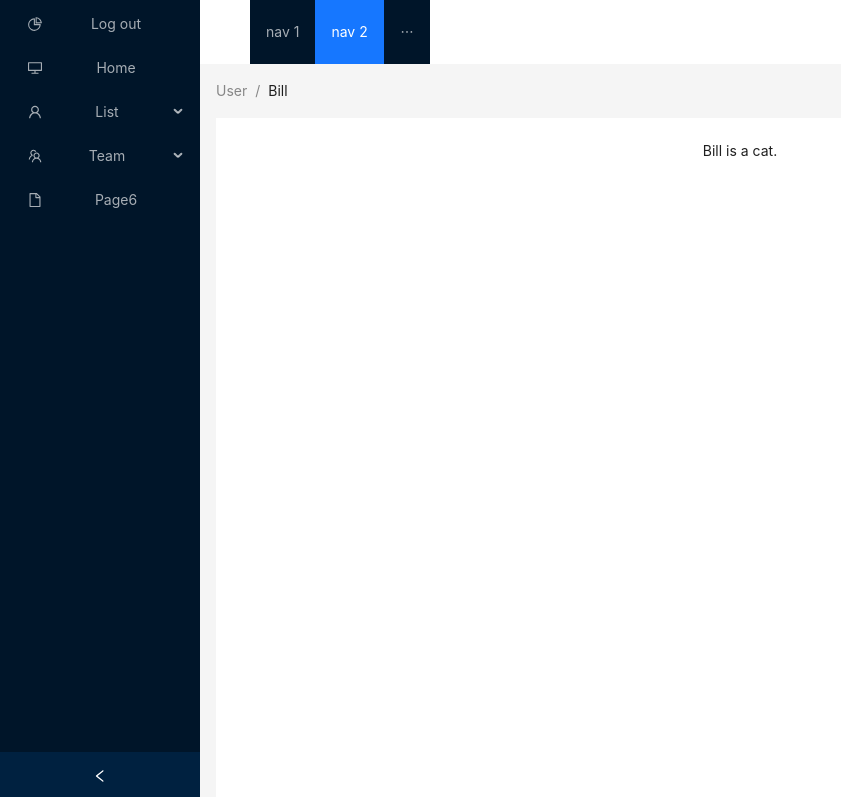
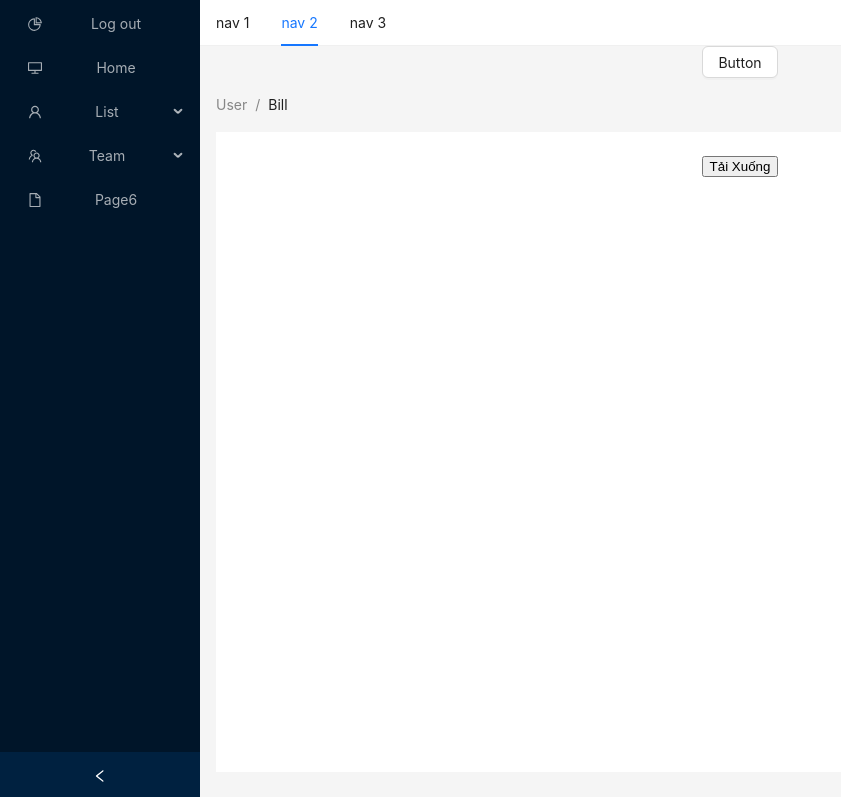
Before and after one commit to quangvantiepp/react-home-template, a React (Create React App) app: page /main/fileExport in a window 1280 px wide. Shown: the top 797 px of the page, without its empty margins (0-841 px from the left). Built offline with nearby package versions, Linux system fonts and the light colour scheme.

Commit message:
update login homwe page

```diff
--- a/src/App.tsx
+++ b/src/App.tsx
@@ -1,32 +1,19 @@
-import React, { useEffect, useState } from "react";
 import { Routes, Route, Navigate } from "react-router-dom";
 
 import "./App.css";
 import LoginForm from "./components/layout/login/LoginForm";
 import LayoutMain from "./components/layout/LayoutPages/LayoutMain";
 
-function App() {
-  const [checkLogin, setCheckLogin] = useState<boolean>(false);
-
-  useEffect(() => {
-    // render again
-  }, [checkLogin]);
-
+const App = () => {
   return (
     <div className="App">
       <Routes>
-        <Route
-          path={"/login"}
-          element={<LoginForm setLogin={setCheckLogin} />}
-        ></Route>
-        <Route
-          path="/main/*"
-          element={<LayoutMain setLogin={setCheckLogin} />}
-        ></Route>
+        <Route path={"/login"} element={<LoginForm />}></Route>
+        <Route path="/main/*" element={<LayoutMain />}></Route>
         <Route path="/*" element={<Navigate to="/login" />}></Route>
       </Routes>
     </div>
   );
-}
+};
 
 export default App;
--- /dev/null
+++ b/src/components/export/file/FileTest.tsx
@@ -0,0 +1,45 @@
+import React, { useState } from "react";
+
+const FileTest: React.FC = () => {
+  const [fileUrl, setFileUrl] = useState<string | null>(null);
+
+  const handleDownload = async () => {
+    try {
+      // Thực hiện request đến API để lấy dữ liệu dưới dạng Blob
+      const response = await fetch("URL_API_CUA_BAN");
+      const blob = await response.blob();
+
+      // Tạo đường dẫn tạm thời cho Blob
+      const blobUrl = URL.createObjectURL(blob);
+
+      // Cập nhật trạng thái để hiển thị liên kết tải xuống
+      setFileUrl(blobUrl);
+
+      // Tự động kích hoạt nút tải xuống
+      const downloadButton = document.getElementById("download-button");
+      if (downloadButton) {
+        downloadButton.click();
+      }
+    } catch (error) {
+      console.error("Lỗi khi tải file: ", error);
+    }
+  };
+
+  return (
+    <div>
+      <button onClick={handleDownload}>Tải Xuống</button>
+      {fileUrl && (
+        <a
+          id="download-button"
+          href={fileUrl}
+          //   download="ten_file.pdf"
+          //   style={{ display: "none" }}
+        >
+          Tải Xuống
+        </a>
+      )}
+    </div>
+  );
+};
+
+export default FileTest;
--- a/src/components/layout/LayoutPages/LayoutMain.tsx
+++ b/src/components/layout/LayoutPages/LayoutMain.tsx
@@ -7,12 +7,13 @@ import {
   UserOutlined,
 } from "@ant-design/icons";
 import type { MenuProps } from "antd";
-import { Breadcrumb, Layout, Menu, theme } from "antd";
+import { Breadcrumb, Button, Layout, Menu, theme } from "antd";
 import { Link, Route, Routes } from "react-router-dom";
 import LoginForm from "../login/LoginForm";
 import HomePage from "../../../pages/home/HomePage";
 import Error404 from "../../../pages/notFound/Error404";
 import TableExpand from "../../../pages/test/TableExpand";
+import FileTest from "../../export/file/FileTest";
 
 const { Header, Content, Footer, Sider } = Layout;
 
@@ -37,7 +38,7 @@ const items: MenuItem[] = [
   getItem(<Link to="home"> Home</Link>, "2", <DesktopOutlined />),
   getItem("List", "3", <UserOutlined />, [
     getItem(<Link to="table"> Table</Link>, "6"),
-    getItem("Tom", "3"),
+    getItem(<Link to="fileExport"> file</Link>, "3"),
     getItem("Bill", "4"),
     getItem("Alex", "5"),
   ]),
@@ -47,12 +48,13 @@ const items: MenuItem[] = [
   ]),
   getItem(<Link to="error404"> Page6</Link>, "9", <FileOutlined />),
 ];
+
 const items1: MenuProps["items"] = ["1", "2", "3"].map((key) => ({
   key,
   label: `nav ${key}`,
 }));
 
-const LayoutMain: React.FC<{ setLogin: any }> = (props) => {
+const LayoutMain: React.FC = (props) => {
   const [collapsed, setCollapsed] = useState(false);
   const {
     token: { colorBgContainer },
@@ -72,37 +74,22 @@ const LayoutMain: React.FC<{ setLogin: any }> = (props) => {
           bottom: 0,
         }}
       >
-        <div className="demo-logo-vertical" />
-        <Menu
-          theme="dark"
-          // defaultSelectedKeys={["2"]}
-          mode="inline"
-          items={items}
-        />
+        <Menu theme="dark" mode="inline" items={items}></Menu>
       </Sider>
 
       <Layout>
-        {/* <Header style={{ padding: 0, background: colorBgContainer }} /> */}
         <div>
-          <Header
-            style={{
-              //   position: "sticky",
-              top: 0,
-              zIndex: 1,
-              width: "100%",
-              display: "flex",
-              alignItems: "center",
-              background: colorBgContainer,
-            }}
-          >
-            <div className="demo-logo" />
+          <div>
             <Menu
-              theme="dark"
+              theme="light"
               mode="horizontal"
               defaultSelectedKeys={["2"]}
               items={items1}
-            />
-          </Header>
+            ></Menu>
+          </div>
+          <div>
+            <Button> Button</Button>
+          </div>
         </div>
         <div>
           <Content style={{ margin: "0 16px" }}>
@@ -113,30 +100,25 @@ const LayoutMain: React.FC<{ setLogin: any }> = (props) => {
             <div
               style={{
                 padding: 24,
-                maxHeight: 800,
-                minHeight: 800,
+                maxHeight: "80vh",
+                minHeight: "80vh",
                 background: colorBgContainer,
                 overflowY: "auto",
               }}
             >
-              Bill is a cat.
               <Routes>
-                <Route
-                  path="/login"
-                  element={
-                    <LoginForm setLogin={props.setLogin} checkLogin={false} />
-                  }
-                ></Route>
+                <Route path="/login" element={<LoginForm />}></Route>
                 <Route path="home" element={<HomePage />}></Route>
                 <Route path="error404" element={<Error404 />}></Route>
                 <Route path="table" element={<TableExpand />}></Route>
+                <Route path="fileExport" element={<FileTest />}></Route>
               </Routes>
             </div>
           </Content>
         </div>
 
         <Footer style={{ textAlign: "center" }}>
-          Future social ©2023 Created by tiep.quang
+          Future social ©2023 Created by quang.tiep
         </Footer>
       </Layout>
     </Layout>
--- a/src/components/layout/login/LoginForm.tsx
+++ b/src/components/layout/login/LoginForm.tsx
@@ -4,24 +4,16 @@ import { LockOutlined, UserOutlined } from "@ant-design/icons";
 import { Button, Checkbox, Form, Input, message } from "antd";
 import { useNavigate } from "react-router-dom";
 
-const LoginForm: React.FC<{ setLogin: any; checkLogin?: any }> = (props) => {
+const LoginForm: React.FC = (props) => {
   const navigate = useNavigate();
 
   const onFinish = (values: any) => {
-    console.log("Received values of form: ", values);
     if (values?.username === "tiep" && values?.password === "8888") {
-      props?.setLogin(true);
       navigate("/main");
     } else {
-      message.error("userName or password incorrect ");
+      message.error("username or password incorrect ");
     }
   };
-
-  useEffect(() => {
-    if (!props?.checkLogin) {
-      props.setLogin(false);
-    }
-  }, [props?.checkLogin]);
 
   return (
     <div style={{ display: "flex", justifyContent: "center", marginTop: 30 }}>
--- /dev/null
+++ b/src/pages/home/HomePage.module.css
@@ -0,0 +1,22 @@
+.picture{
+   width: "50%";
+   height: "50%";
+   border-radius: 10px;
+    transition-duration: 0.5s;
+    /* Safari */
+    -webkit-transition-duration: 0.5s;
+    /* Mozilla Firefox */
+    -moz-transition-duration: 0.5s;
+    /* Opera */
+    -o-transition-duration: 0.5s;
+    /* IE 9 */
+    -ms-transition-duration: 0.5s;
+}
+.picture:hover{
+    transform: scale(1.2);
+    -webkit-transform: scale(1.2);
+    -moz-transform: scale(1.2);
+    -o-transform: scale(1.2);
+    -ms-transform: scale(1.2);
+    cursor: pointer;
+}
--- a/src/pages/home/HomePage.tsx
+++ b/src/pages/home/HomePage.tsx
@@ -1,16 +1,14 @@
 import { Button, Result } from "antd";
 import React from "react";
-
+import hotgirl from "../../assets/hotGirl.jpg";
+import styles from "./HomePage.module.css";
+import EmbedYoutube from "../../videos/clipYoutube/EmbedYoutube";
 const HomePage: React.FC = () => {
   return (
     <div>
-      <h1> Home</h1>
-      <Result
-        status="500"
-        title="500"
-        subTitle="Sorry, something went wrong."
-        extra={<Button type="primary">Back Home</Button>}
-      />
+      <h3> Home page </h3>
+      <img src={hotgirl} alt="not loading" className={styles.picture} />
+      <EmbedYoutube />
     </div>
   );
 };
--- /dev/null
+++ b/src/videos/clipYoutube/EmbedYoutube.tsx
@@ -0,0 +1,18 @@
+import React from "react";
+
+const EmbedYoutube: React.FC = () => {
+  return (
+    <div>
+      <iframe
+        width="420"
+        height="315"
+        src="https://www.youtube.com/embed/4YWeFB7cuoM"
+        title="video"
+      >
+        video
+      </iframe>
+    </div>
+  );
+};
+
+export default EmbedYoutube;
```
Also changed, not shown: src/assets/hotGirl.jpg (added).
